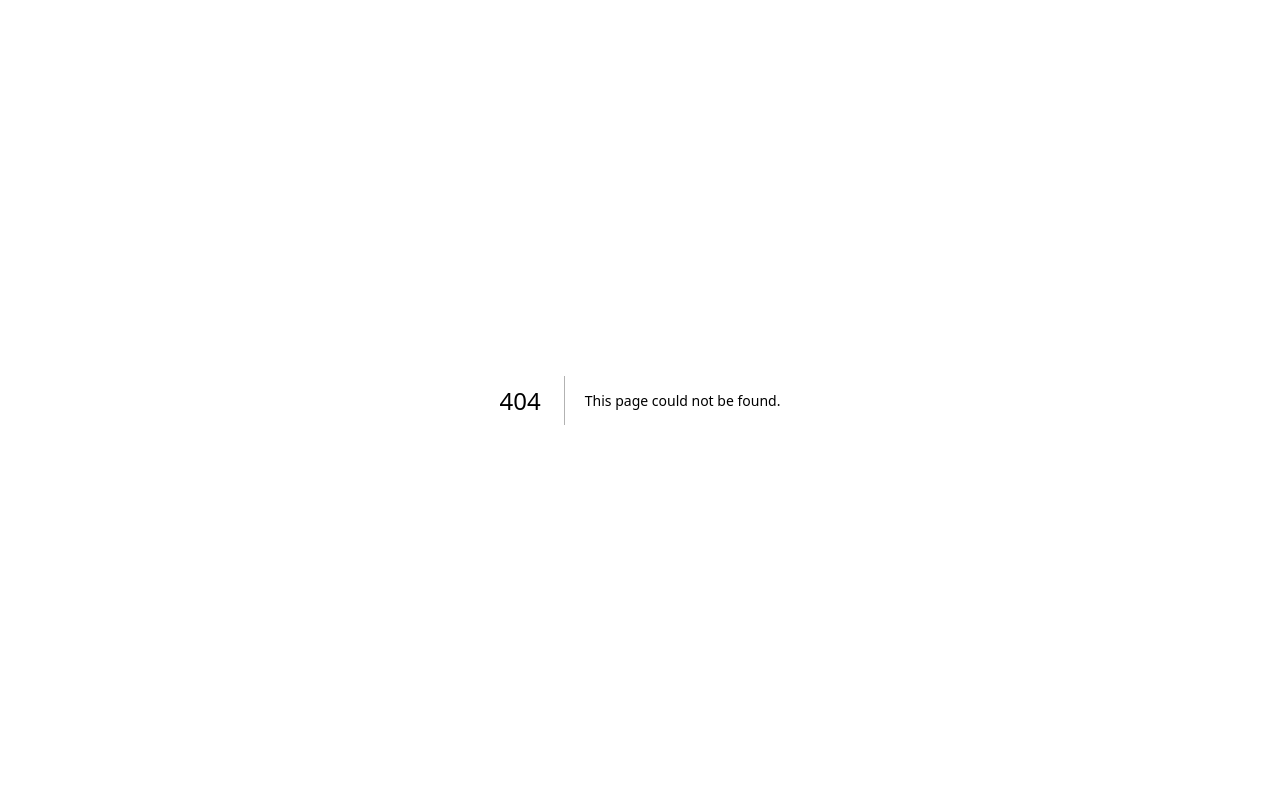
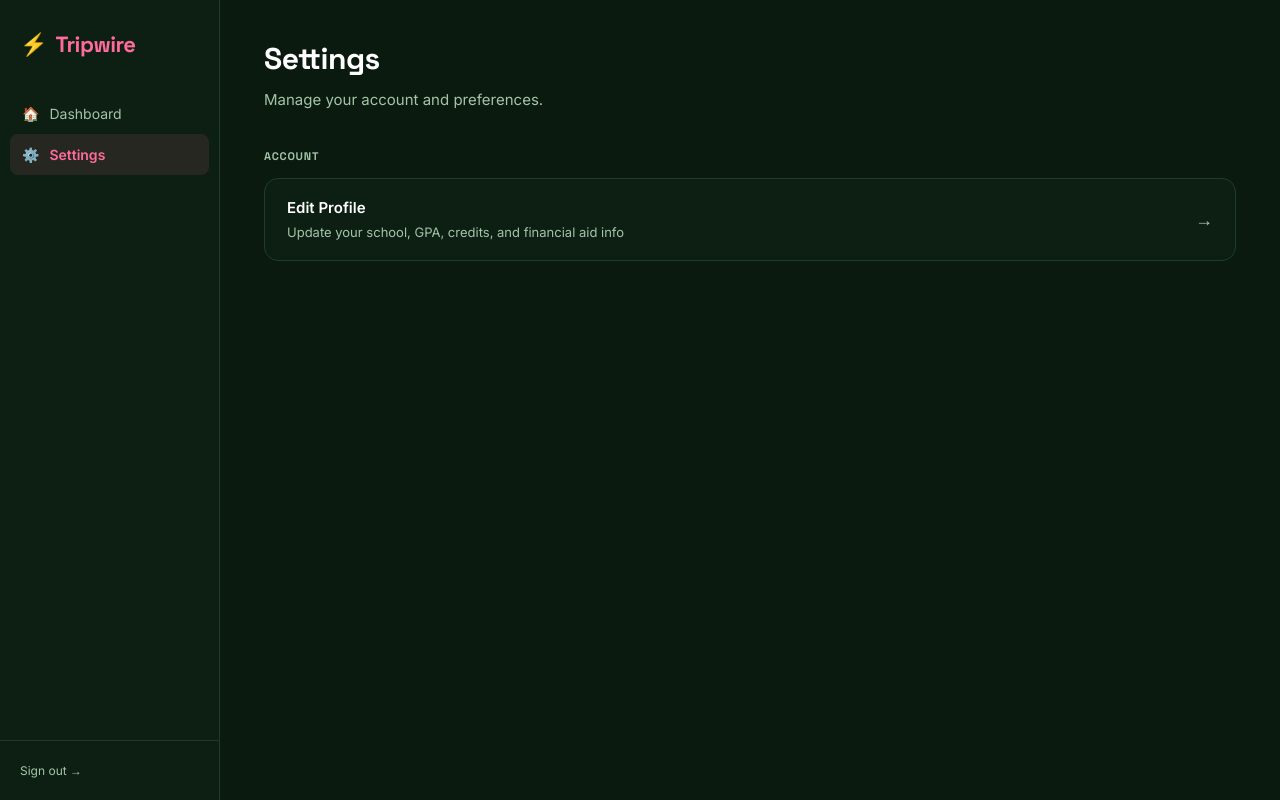
Before and after one commit to sindicates/tripwire, a Next.js app in the folder frontend/: page /settings in a window 1280 px wide. Before the commit this address had no page. Built offline with nearby package versions, Linux system fonts and the light colour scheme.

Commit message:
Fixes to putting in data

```diff
--- a/frontend/app/dashboard/page.tsx
+++ b/frontend/app/dashboard/page.tsx
@@ -1,6 +1,6 @@
 "use client"
 
-import { useState } from "react"
+import { useState, useEffect } from "react"
 import { useRouter } from "next/navigation"
 import { createClient } from "@/lib/supabase/client"
 
@@ -71,10 +71,32 @@ const SUGGESTED_QUESTIONS = [
 
 // ── Root component ───────────────────────────────────────────────────────────
 
+interface Profile {
+  display_name: string | null
+  school: string | null
+  year: string | null
+}
+
 export default function TripwireDashboard() {
   const [activeNav, setActiveNav] = useState<NavId>("dashboard")
   const [advisorOpen, setAdvisorOpen] = useState(false)
+  const [profile, setProfile] = useState<Profile>({ display_name: null, school: null, year: null })
   const router = useRouter()
+
+  useEffect(() => {
+    async function loadProfile() {
+      const supabase = createClient()
+      const { data: { user } } = await supabase.auth.getUser()
+      if (!user) return
+      const { data } = await supabase
+        .from("students")
+        .select("display_name, school, year")
+        .eq("user_id", user.id)
+        .single()
+      if (data) setProfile(data)
+    }
+    loadProfile()
+  }, [])
 
   async function signOut() {
     const supabase = createClient()
@@ -86,14 +108,14 @@ export default function TripwireDashboard() {
   const handleNavClick = (id: NavId) => {
     setActiveNav(id)
     if (id === "advisor") setAdvisorOpen(true)
-    console.log(`TODO: navigate to ${id}`)
+    if (id === "settings") router.push("/settings")
   }
 
   return (
     <div style={{ display: "flex", minHeight: "100vh", background: "#0a1a0f", color: "#ffffff", fontFamily: "'Inter', sans-serif" }}>
-      <Sidebar activeNav={activeNav} onNavClick={handleNavClick} onSignOut={signOut} />
+      <Sidebar activeNav={activeNav} onNavClick={handleNavClick} onSignOut={signOut} profile={profile} />
       <main className="tw-main-content" style={{ flex: 1, overflowY: "auto", padding: "36px 44px", minWidth: 0 }}>
-        <DashboardHeader onSignOut={signOut} />
+        <DashboardHeader onSignOut={signOut} profile={profile} />
         <StatCards />
         <RiskFeed />
         <ActionCenter />
@@ -117,7 +139,11 @@ export default function TripwireDashboard() {
 
 // ── Sidebar ──────────────────────────────────────────────────────────────────
 
-function Sidebar({ activeNav, onNavClick, onSignOut }: { activeNav: NavId; onNavClick: (id: NavId) => void; onSignOut: () => void }) {
+function Sidebar({ activeNav, onNavClick, onSignOut, profile }: { activeNav: NavId; onNavClick: (id: NavId) => void; onSignOut: () => void; profile: Profile }) {
+  const name = profile.display_name || "You"
+  const initials = name.split(" ").map((w) => w[0]).join("").slice(0, 2).toUpperCase()
+  const subtitle = [profile.school, profile.year].filter(Boolean).join(" · ") || "Tripwire"
+
   return (
     <aside className="tw-sidebar" style={{ width: 220, minWidth: 220, background: "#0d1f13", borderRight: "1px solid #1e3d28", display: "flex", flexDirection: "column", position: "sticky", top: 0, height: "100vh", overflowY: "auto", flexShrink: 0 }}>
       <div className="tw-sidebar-logo" style={{ display: "flex", alignItems: "center", gap: 8, padding: "28px 20px 32px" }}>
@@ -136,10 +162,10 @@ function Sidebar({ activeNav, onNavClick, onSignOut }: { activeNav: NavId; onNav
 
       <div className="tw-sidebar-user" style={{ padding: "16px 20px", borderTop: "1px solid #1e3d28", display: "flex", flexDirection: "column", gap: 12 }}>
         <div style={{ display: "flex", alignItems: "center", gap: 12 }}>
-          <div style={{ width: 36, height: 36, borderRadius: "50%", background: "linear-gradient(135deg, #ff6b9d, #ff8fb1)", display: "flex", alignItems: "center", justifyContent: "center", fontFamily: "'Space Grotesk', sans-serif", fontWeight: 700, fontSize: 13, color: "#fff", flexShrink: 0 }}>RA</div>
+          <div style={{ width: 36, height: 36, borderRadius: "50%", background: "linear-gradient(135deg, #ff6b9d, #ff8fb1)", display: "flex", alignItems: "center", justifyContent: "center", fontFamily: "'Space Grotesk', sans-serif", fontWeight: 700, fontSize: 13, color: "#fff", flexShrink: 0 }}>{initials}</div>
           <div className="tw-sidebar-user-text" style={{ minWidth: 0 }}>
-            <div style={{ fontSize: 13, fontWeight: 600, color: "#ffffff" }}>Retuz A.</div>
-            <div style={{ fontSize: 11, color: "#a3c4a8" }}>UNR · Junior</div>
+            <div style={{ fontSize: 13, fontWeight: 600, color: "#ffffff", overflow: "hidden", textOverflow: "ellipsis", whiteSpace: "nowrap" }}>{name}</div>
+            <div style={{ fontSize: 11, color: "#a3c4a8", overflow: "hidden", textOverflow: "ellipsis", whiteSpace: "nowrap" }}>{subtitle}</div>
           </div>
         </div>
         <button className="tw-btn-ghost tw-sidebar-label" onClick={onSignOut} style={{ fontSize: 12, textAlign: "left", padding: "4px 0", color: "#a3c4a8" }}>Sign out →</button>
@@ -150,11 +176,15 @@ function Sidebar({ activeNav, onNavClick, onSignOut }: { activeNav: NavId; onNav
 
 // ── Dashboard header ──────────────────────────────────────────────────────────
 
-function DashboardHeader({ onSignOut }: { onSignOut: () => void }) {
+function DashboardHeader({ onSignOut, profile }: { onSignOut: () => void; profile: Profile }) {
+  const hour = new Date().getHours()
+  const greeting = hour < 12 ? "Good morning" : hour < 17 ? "Good afternoon" : "Good evening"
+  const firstName = profile.display_name?.split(" ")[0] ?? null
+
   return (
     <div style={{ display: "flex", alignItems: "flex-start", justifyContent: "space-between", marginBottom: 32, gap: 16 }}>
       <div>
-        <h1 style={{ fontFamily: "'Space Grotesk', sans-serif", fontWeight: 700, fontSize: 30, margin: 0, letterSpacing: "-0.5px", lineHeight: 1.2 }}>Good morning, Retuz 👋</h1>
+        <h1 style={{ fontFamily: "'Space Grotesk', sans-serif", fontWeight: 700, fontSize: 30, margin: 0, letterSpacing: "-0.5px", lineHeight: 1.2 }}>{greeting}{firstName ? `, ${firstName}` : ""} 👋</h1>
         <p style={{ color: "#a3c4a8", margin: "8px 0 0", fontSize: 15, display: "flex", alignItems: "center", gap: 8 }}>
           <span style={{ display: "inline-block", width: 8, height: 8, borderRadius: "50%", background: "#ff6b9d", boxShadow: "0 0 6px #ff6b9d" }} />
           3 risks need your attention
--- a/frontend/app/onboarding/page.tsx
+++ b/frontend/app/onboarding/page.tsx
@@ -30,6 +30,7 @@ const GPA_RANGES = [
 ] as const
 
 const EMPTY_FORM = {
+  display_name: "",
   school: "",
   year: "",
   major: "",
@@ -82,6 +83,7 @@ export default function OnboardingPage() {
         if (data) {
           setIsEdit(true)
           setForm({
+            display_name: data.display_name ?? "",
             school: data.school ?? "",
             year: data.year ?? "",
             major: data.major ?? "",
@@ -126,6 +128,7 @@ export default function OnboardingPage() {
     const { error: dbError } = await supabase.from("students").upsert({
       user_id: user.id,
       email: user.email,
+      display_name: form.display_name || null,
       school: form.school || null,
       year: form.year || null,
       major: form.major || null,
@@ -179,6 +182,10 @@ export default function OnboardingPage() {
 
         <div className="bg-white rounded-2xl border border-border shadow-sm p-8">
           <form onSubmit={handleSubmit} className="space-y-6">
+
+            <Field label="Display Name">
+              <input type="text" value={form.display_name} onChange={set("display_name")} className={inputClass} placeholder="e.g. Alex Johnson" />
+            </Field>
 
             <div className="grid grid-cols-1 sm:grid-cols-2 gap-5">
               <Field label="School">
--- /dev/null
+++ b/frontend/app/settings/page.tsx
@@ -0,0 +1,65 @@
+"use client"
+
+import { useRouter } from "next/navigation"
+import { createClient } from "@/lib/supabase/client"
+
+export default function SettingsPage() {
+  const router = useRouter()
+
+  async function signOut() {
+    const supabase = createClient()
+    await supabase.auth.signOut()
+    router.push("/login")
+    router.refresh()
+  }
+
+  return (
+    <div style={{ display: "flex", minHeight: "100vh", background: "#0a1a0f", color: "#ffffff", fontFamily: "'Inter', sans-serif" }}>
+      <aside style={{ width: 220, minWidth: 220, background: "#0d1f13", borderRight: "1px solid #1e3d28", display: "flex", flexDirection: "column", position: "sticky", top: 0, height: "100vh", flexShrink: 0 }}>
+        <div style={{ display: "flex", alignItems: "center", gap: 8, padding: "28px 20px 32px" }}>
+          <span style={{ fontSize: 22 }}>⚡</span>
+          <span style={{ fontFamily: "'Space Grotesk', sans-serif", fontWeight: 700, fontSize: 22, color: "#ff6b9d", letterSpacing: "-0.5px" }}>Tripwire</span>
+        </div>
+        <nav style={{ flex: 1, padding: "0 10px" }}>
+          <button
+            onClick={() => router.push("/dashboard")}
+            style={{ width: "100%", display: "flex", alignItems: "center", gap: 10, padding: "10px 12px", borderRadius: 8, background: "none", border: "none", color: "#a3c4a8", cursor: "pointer", fontSize: 14, textAlign: "left" }}
+          >
+            <span>🏠</span> Dashboard
+          </button>
+          <button
+            style={{ width: "100%", display: "flex", alignItems: "center", gap: 10, padding: "10px 12px", borderRadius: 8, background: "rgba(255,107,157,0.1)", border: "none", color: "#ff6b9d", cursor: "pointer", fontSize: 14, fontWeight: 600, textAlign: "left" }}
+          >
+            <span>⚙️</span> Settings
+          </button>
+        </nav>
+        <div style={{ padding: "16px 20px", borderTop: "1px solid #1e3d28" }}>
+          <button onClick={signOut} style={{ background: "none", border: "none", color: "#a3c4a8", fontSize: 12, cursor: "pointer", padding: "4px 0" }}>Sign out →</button>
+        </div>
+      </aside>
+
+      <main style={{ flex: 1, padding: "36px 44px", overflowY: "auto" }}>
+        <h1 style={{ fontFamily: "'Space Grotesk', sans-serif", fontWeight: 700, fontSize: 30, margin: "0 0 8px", letterSpacing: "-0.5px" }}>Settings</h1>
+        <p style={{ color: "#a3c4a8", margin: "0 0 36px", fontSize: 15 }}>Manage your account and preferences.</p>
+
+        <section>
+          <h2 style={{ fontFamily: "'Space Grotesk', sans-serif", fontWeight: 700, fontSize: 16, margin: "0 0 14px", color: "#a3c4a8", textTransform: "uppercase", letterSpacing: "0.07em", fontSize: 11 }}>Account</h2>
+          <div style={{ background: "#0d1f13", border: "1px solid #1e3d28", borderRadius: 14, overflow: "hidden" }}>
+            <button
+              onClick={() => router.push("/onboarding")}
+              style={{ width: "100%", display: "flex", alignItems: "center", justifyContent: "space-between", padding: "18px 22px", background: "none", border: "none", color: "#ffffff", cursor: "pointer", textAlign: "left" }}
+              onMouseEnter={(e) => { e.currentTarget.style.background = "rgba(255,107,157,0.05)" }}
+              onMouseLeave={(e) => { e.currentTarget.style.background = "none" }}
+            >
+              <div>
+                <div style={{ fontSize: 15, fontWeight: 600, marginBottom: 3 }}>Edit Profile</div>
+                <div style={{ fontSize: 13, color: "#a3c4a8" }}>Update your school, GPA, credits, and financial aid info</div>
+              </div>
+              <span style={{ color: "#a3c4a8", fontSize: 18, flexShrink: 0 }}>→</span>
+            </button>
+          </div>
+        </section>
+      </main>
+    </div>
+  )
+}
```
